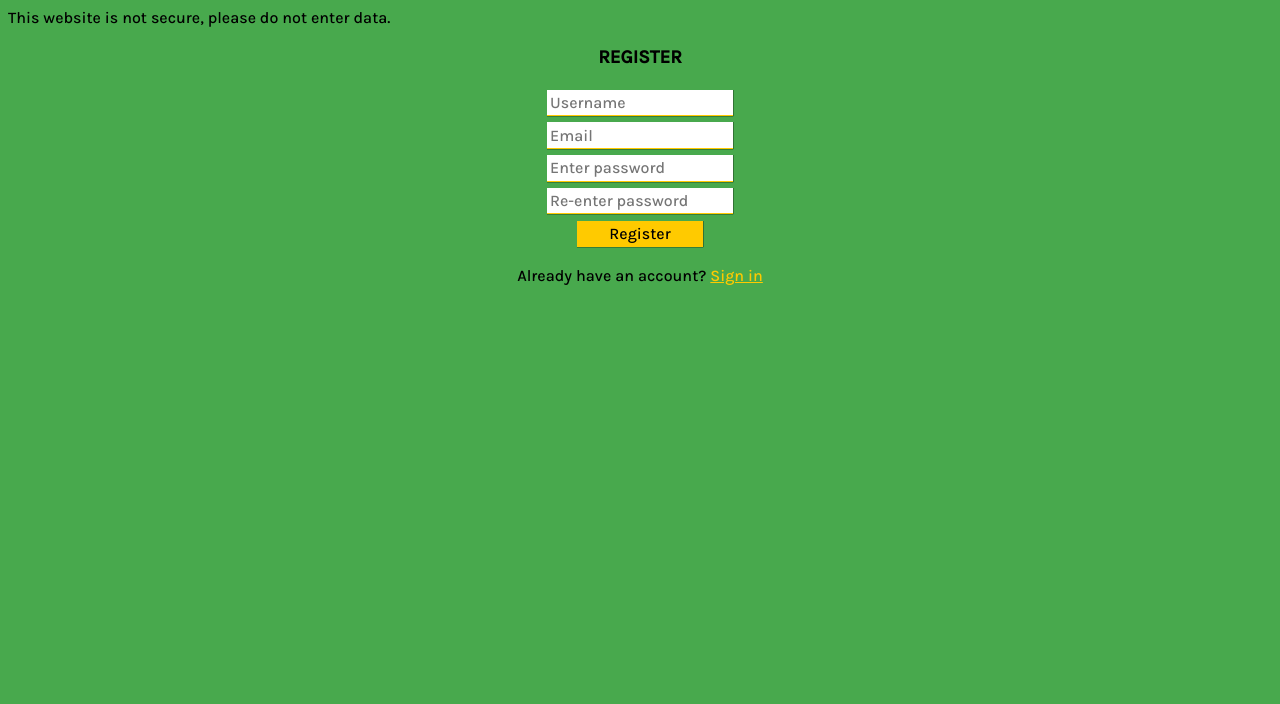
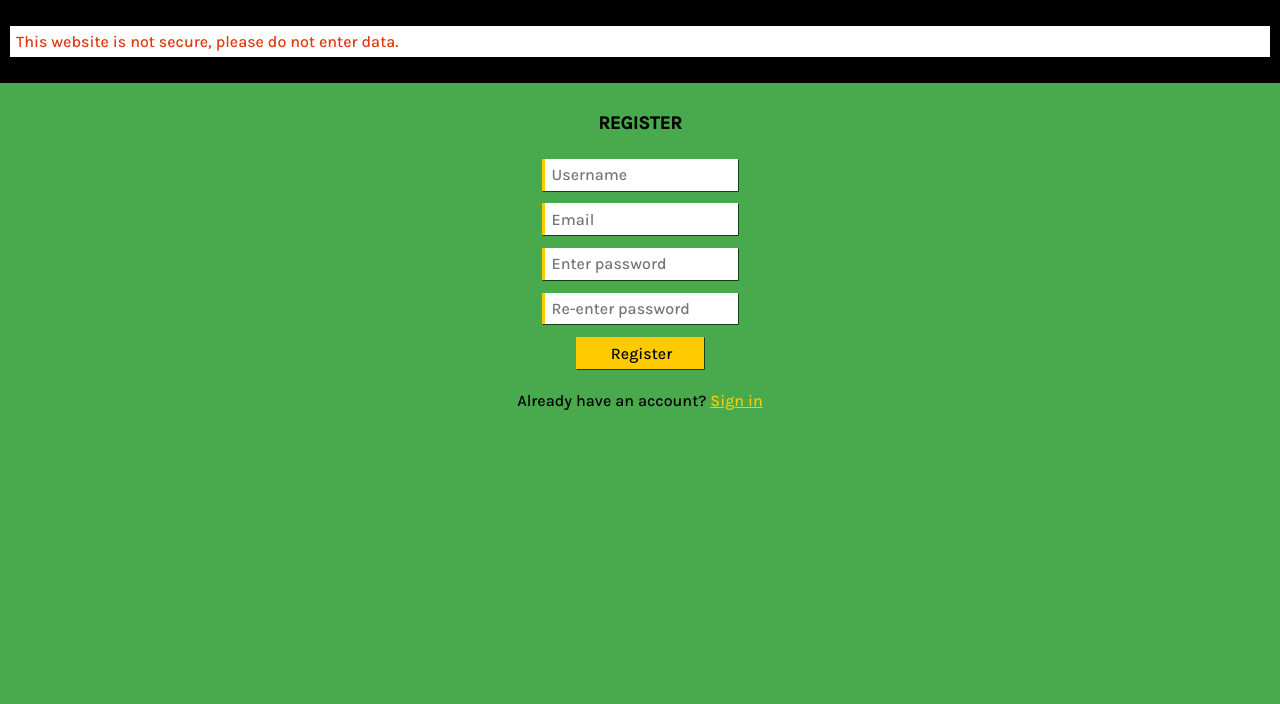
Before and after one commit to learling/boxbusiness, a Django app: page /register/ in a window 1280 px wide. Shown: the top 704 px of the page. Run offline with Django 3.2, Linux system fonts and the light colour scheme.

Commit message:
Change style

```diff
--- a/src/static/css/style.css
+++ b/src/static/css/style.css
@@ -3,9 +3,12 @@
 :root {
 	--bb-green: #48a94d;
 	--bb-yellow: #ffca00;
+	--bb-red: #e23711;
 }
 
 body, main {
+	margin: 0;
+	padding: 0;
 	background-color: var(--bb-green);
 	ḿin-height: 100vh;
 }
@@ -25,19 +28,19 @@ a:hover {
     text-align: center;
     margin: auto;
 }
-.p-2, input {
-	padding: .2rem;
+.p-4, input {
+	padding: .4rem;
 }
 input {
 	border: none;
 	outline: none;
 	background-color: white;
-	border-bottom: .1rem solid var(--bb-yellow);
-	box-shadow: .01rem .01rem .01rem .01rem black;
+	border-left: .2rem solid var(--bb-yellow);
+	box-shadow: .04rem .04rem black;
 }
 input[type="submit"] {
 	cursor: pointer;
-	padding: .2rem 2rem .2rem 2rem;
+	padding: .4rem 2rem .4rem 2rem;
 	background-color: var(--bb-yellow);
 }
 footer {
@@ -46,3 +49,15 @@ footer {
 	text-align: center;
 	padding: .6rem;
 }
+.navbar {
+	margin: 0;
+	background-color: black;
+	color: white;
+	padding: .6rem;
+	margin-bottom: 1.8rem;
+}
+.danger {
+	background-color: white;
+	color: var(--bb-red);
+	padding: .4rem;
+}
--- a/src/templates/accounts/login.html
+++ b/src/templates/accounts/login.html
@@ -5,13 +5,13 @@
 		<h3>LOGIN</h3>
 		<form method="POST" action="">
 			{% csrf_token %}
-			<div class="p-2">
+			<div class="p-4">
 				<input type="text" name="username" placeholder="Username">
 			</div>
-			<div class="p-2">
+			<div class="p-4">
 				<input type="password" name="password" placeholder="Password">
 			</div>
-			<div class="p-2">
+			<div class="p-4">
 				<input type="submit" value="Login">
 			</div>
 		</form>
--- a/src/templates/accounts/register.html
+++ b/src/templates/accounts/register.html
@@ -5,19 +5,19 @@
 		<h3>REGISTER</h3>
 		<form method="POST" action="">
 			{% csrf_token %}
-			<div class="p-2">
+			<div class="p-4">
 				{{form.username}}
 			</div>
-			<div class="p-2">
+			<div class="p-4">
 				{{form.email}}
 			</div>
-			<div class="p-2">
+			<div class="p-4">
 				{{form.password1}}
 			</div>
-			<div class="p-2">
+			<div class="p-4">
 				{{form.password2}}
 			</div>
-			<div class="p-2">
+			<div class="p-4">
 				<input type="submit" value="Register">
 			</div>
 		</form>
--- a/src/templates/base.html
+++ b/src/templates/base.html
@@ -2,6 +2,7 @@
 <html>
 <head>
     <meta charset="UTF-8">
+    <meta name="viewport" content="width=device-width, initial-scale=1.0">
     {% load static %}
     <link rel="stylesheet" href="
 {% static 'css/style.css' %}
--- a/src/templates/nav.html
+++ b/src/templates/nav.html
@@ -1 +1,3 @@
-<nav>This website is not secure, please do not enter data.</nav>
+<nav class="navbar">
+	<p class="danger">This website is not secure, please do not enter data.</p>
+</nav>
```
